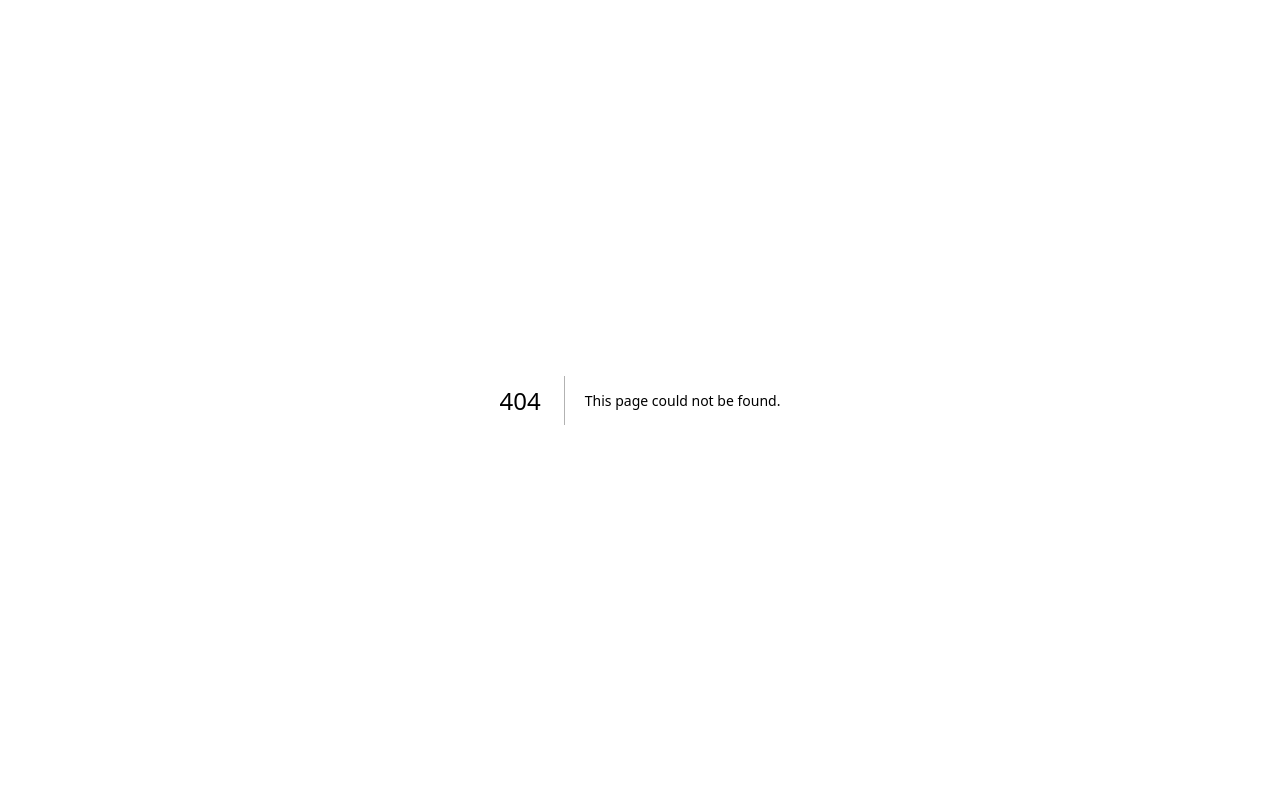
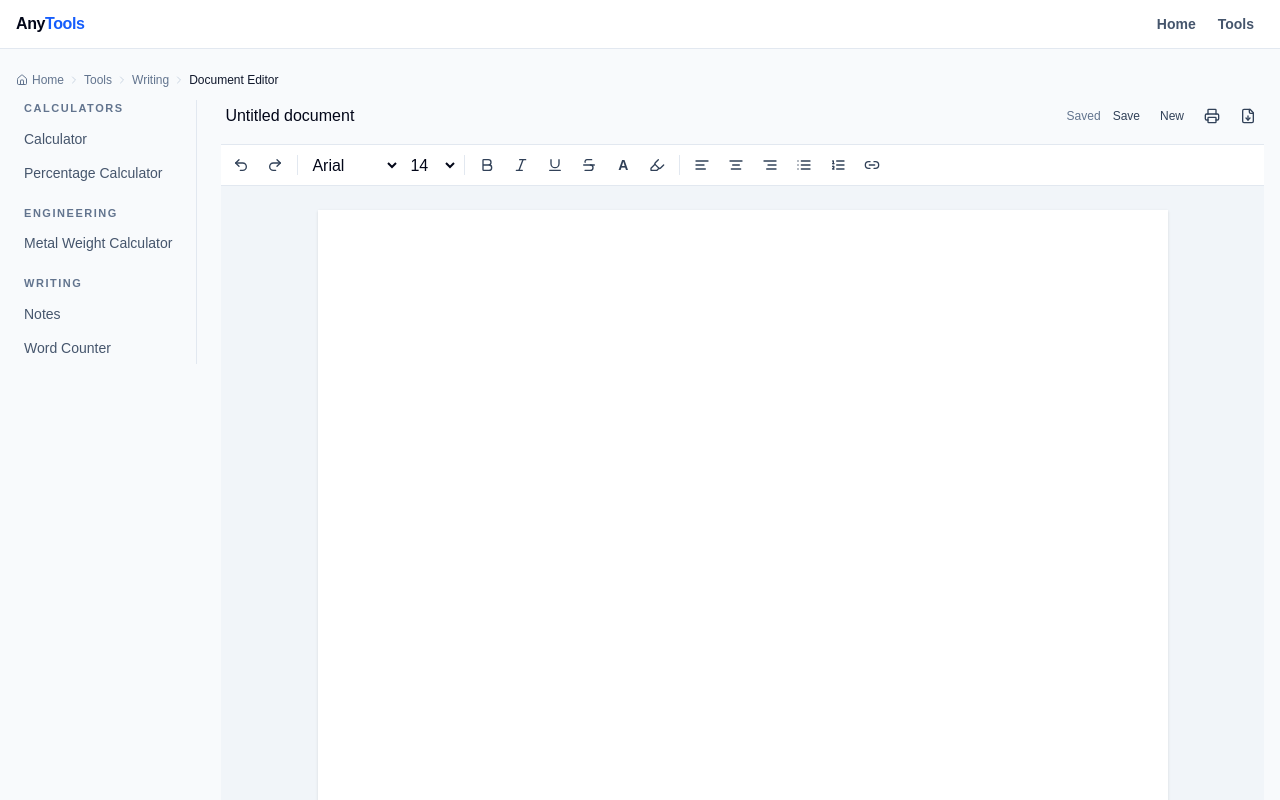
Before and after one commit to farukislamyt/any-tools, a Next.js app: page /tools/document-editor in a window 1280 px wide. Before the commit this address had no page. Shown: the top 800 px of the page. Built offline with nearby package versions, Linux system fonts and the light colour scheme.

Commit message:
Add Word-style document editor

```diff
--- /dev/null
+++ b/app/tools/document-editor/page.tsx
@@ -0,0 +1,132 @@
+"use client";
+
+import { useEffect, useRef, useState } from "react";
+import { AlignCenter, AlignLeft, AlignRight, Bold, FileDown, Highlighter, Italic, Link2, List, ListOrdered, Printer, Redo2, Strikethrough, Underline, Undo2 } from "lucide-react";
+import { ToolShell } from "@/components/tool-shell";
+
+const STORAGE_KEY = "anytools-document-editor";
+
+function ToolbarButton({ label, onClick, children }: { label: string; onClick: () => void; children: React.ReactNode }) {
+  return (
+    <button type="button" title={label} aria-label={label} onMouseDown={(e) => e.preventDefault()} onClick={onClick} className="inline-flex h-8 w-8 shrink-0 items-center justify-center text-slate-700 transition hover:bg-slate-100 active:bg-slate-200">
+      {children}
+    </button>
+  );
+}
+
+export default function DocumentEditorPage() {
+  const editorRef = useRef<HTMLDivElement>(null);
+  const [title, setTitle] = useState("Untitled document");
+  const [saved, setSaved] = useState(true);
+  const [stats, setStats] = useState({ words: 0, characters: 0 });
+
+  useEffect(() => {
+    const raw = localStorage.getItem(STORAGE_KEY);
+    if (!raw) return;
+    try {
+      const data = JSON.parse(raw) as { title?: string; html?: string };
+      if (data.title) setTitle(data.title);
+      if (editorRef.current && data.html) editorRef.current.innerHTML = data.html;
+      updateStats(data.html ?? "");
+    } catch {
+      localStorage.removeItem(STORAGE_KEY);
+    }
+  }, []);
+
+  const updateStats = (html = editorRef.current?.innerHTML ?? "") => {
+    const text = editorRef.current?.innerText ?? html.replace(/<[^>]+>/g, " ");
+    const words = text.trim() ? text.trim().split(/\s+/).length : 0;
+    setStats({ words, characters: text.length });
+  };
+
+  const save = () => {
+    localStorage.setItem(STORAGE_KEY, JSON.stringify({ title, html: editorRef.current?.innerHTML ?? "" }));
+    setSaved(true);
+  };
+
+  const command = (name: string, value?: string) => {
+    editorRef.current?.focus();
+    document.execCommand(name, false, value);
+    updateStats();
+    setSaved(false);
+  };
+
+  const insertLink = () => {
+    const url = window.prompt("Enter URL");
+    if (url) command("createLink", url);
+  };
+
+  const newDocument = () => {
+    setTitle("Untitled document");
+    if (editorRef.current) editorRef.current.innerHTML = "<p><br></p>";
+    updateStats("");
+    localStorage.removeItem(STORAGE_KEY);
+    setSaved(true);
+  };
+
+  const exportHtml = () => {
+    const html = `<!doctype html><html><head><meta charset="utf-8"><title>${title}</title></head><body>${editorRef.current?.innerHTML ?? ""}</body></html>`;
+    const blob = new Blob([html], { type: "text/html" });
+    const url = URL.createObjectURL(blob);
+    const a = document.createElement("a");
+    a.href = url;
+    a.download = `${title || "document"}.html`;
+    a.click();
+    URL.revokeObjectURL(url);
+  };
+
+  return (
+    <ToolShell title="Document Editor" description="A lightweight Word-style document editor." category="Writing">
+      <div className="w-full">
+        <div className="mb-3 flex flex-wrap items-center justify-between gap-2">
+          <input value={title} onChange={(e) => { setTitle(e.target.value); setSaved(false); }} onBlur={save} aria-label="Document title" className="min-w-0 flex-1 bg-transparent px-1 py-1 text-lg font-bold outline-none placeholder:text-slate-400" placeholder="Document title" />
+          <div className="flex items-center gap-1 text-xs text-slate-500">
+            <span>{saved ? "Saved" : "Unsaved changes"}</span>
+            <button type="button" onClick={save} className="px-2 py-1 font-semibold text-slate-700 hover:bg-slate-100">Save</button>
+            <button type="button" onClick={newDocument} className="px-2 py-1 font-semibold text-slate-700 hover:bg-slate-100">New</button>
+            <button type="button" onClick={() => window.print()} className="inline-flex h-8 w-8 items-center justify-center text-slate-700 hover:bg-slate-100" aria-label="Print document" title="Print"><Printer size={16} /></button>
+            <button type="button" onClick={exportHtml} className="inline-flex h-8 w-8 items-center justify-center text-slate-700 hover:bg-slate-100" aria-label="Export HTML" title="Export HTML"><FileDown size={16} /></button>
+          </div>
+        </div>
+
+        <div className="flex w-full flex-wrap items-center gap-0.5 border-y border-slate-200 bg-white px-1 py-1 print:hidden">
+          <ToolbarButton label="Undo" onClick={() => command("undo")}><Undo2 size={16} /></ToolbarButton>
+          <ToolbarButton label="Redo" onClick={() => command("redo")}><Redo2 size={16} /></ToolbarButton>
+          <span className="mx-1 h-5 w-px bg-slate-200" />
+          <select aria-label="Font family" defaultValue="Arial" onChange={(e) => command("fontName", e.target.value)} className="h-8 w-24 bg-transparent px-1 text-xs outline-none hover:bg-slate-100">
+            <option>Arial</option><option>Georgia</option><option>Times New Roman</option><option>Verdana</option><option>Courier New</option>
+          </select>
+          <select aria-label="Font size" defaultValue="3" onChange={(e) => command("fontSize", e.target.value)} className="h-8 w-14 bg-transparent px-1 text-xs outline-none hover:bg-slate-100">
+            <option value="1">10</option><option value="2">12</option><option value="3">14</option><option value="4">18</option><option value="5">24</option><option value="6">32</option><option value="7">48</option>
+          </select>
+          <span className="mx-1 h-5 w-px bg-slate-200" />
+          <ToolbarButton label="Bold" onClick={() => command("bold")}><Bold size={16} /></ToolbarButton>
+          <ToolbarButton label="Italic" onClick={() => command("italic")}><Italic size={16} /></ToolbarButton>
+          <ToolbarButton label="Underline" onClick={() => command("underline")}><Underline size={16} /></ToolbarButton>
+          <ToolbarButton label="Strikethrough" onClick={() => command("strikeThrough")}><Strikethrough size={16} /></ToolbarButton>
+          <label title="Text color" className="inline-flex h-8 w-8 cursor-pointer items-center justify-center text-sm font-bold text-slate-700 hover:bg-slate-100">A<input type="color" className="sr-only" onChange={(e) => command("foreColor", e.target.value)} /></label>
+          <label title="Highlight" className="inline-flex h-8 w-8 cursor-pointer items-center justify-center text-slate-700 hover:bg-slate-100"><Highlighter size={16} /><input type="color" defaultValue="#fff59d" className="sr-only" onChange={(e) => command("hiliteColor", e.target.value)} /></label>
+          <span className="mx-1 h-5 w-px bg-slate-200" />
+          <ToolbarButton label="Align left" onClick={() => command("justifyLeft")}><AlignLeft size={16} /></ToolbarButton>
+          <ToolbarButton label="Align center" onClick={() => command("justifyCenter")}><AlignCenter size={16} /></ToolbarButton>
+          <ToolbarButton label="Align right" onClick={() => command("justifyRight")}><AlignRight size={16} /></ToolbarButton>
+          <ToolbarButton label="Bulleted list" onClick={() => command("insertUnorderedList")}><List size={16} /></ToolbarButton>
+          <ToolbarButton label="Numbered list" onClick={() => command("insertOrderedList")}><ListOrdered size={16} /></ToolbarButton>
+          <ToolbarButton label="Insert link" onClick={insertLink}><Link2 size={16} /></ToolbarButton>
+        </div>
+
+        <div className="overflow-x-auto bg-slate-100 px-2 py-4 sm:px-4 sm:py-6">
+          <article className="mx-auto min-h-[70vh] w-full max-w-[850px] bg-white px-7 py-8 shadow-sm sm:min-h-[1050px] sm:px-16 sm:py-14 print:min-h-0 print:max-w-none print:px-0 print:py-0 print:shadow-none">
+            <div ref={editorRef} contentEditable suppressContentEditableWarning spellCheck className="document-editor min-h-[60vh] text-[15px] leading-7 text-slate-900 outline-none sm:min-h-[950px]" onInput={() => { updateStats(); setSaved(false); }} onKeyDown={(e) => { if ((e.ctrlKey || e.metaKey) && e.key.toLowerCase() === "s") { e.preventDefault(); save(); } }} aria-label="Document editor">
+              <p><br /></p>
+            </div>
+          </article>
+        </div>
+
+        <div className="mt-2 flex items-center justify-end gap-4 px-1 text-xs text-slate-500 print:hidden">
+          <span>{stats.words} words</span><span>{stats.characters} characters</span>
+        </div>
+      </div>
+    </ToolShell>
+  );
+}
```
